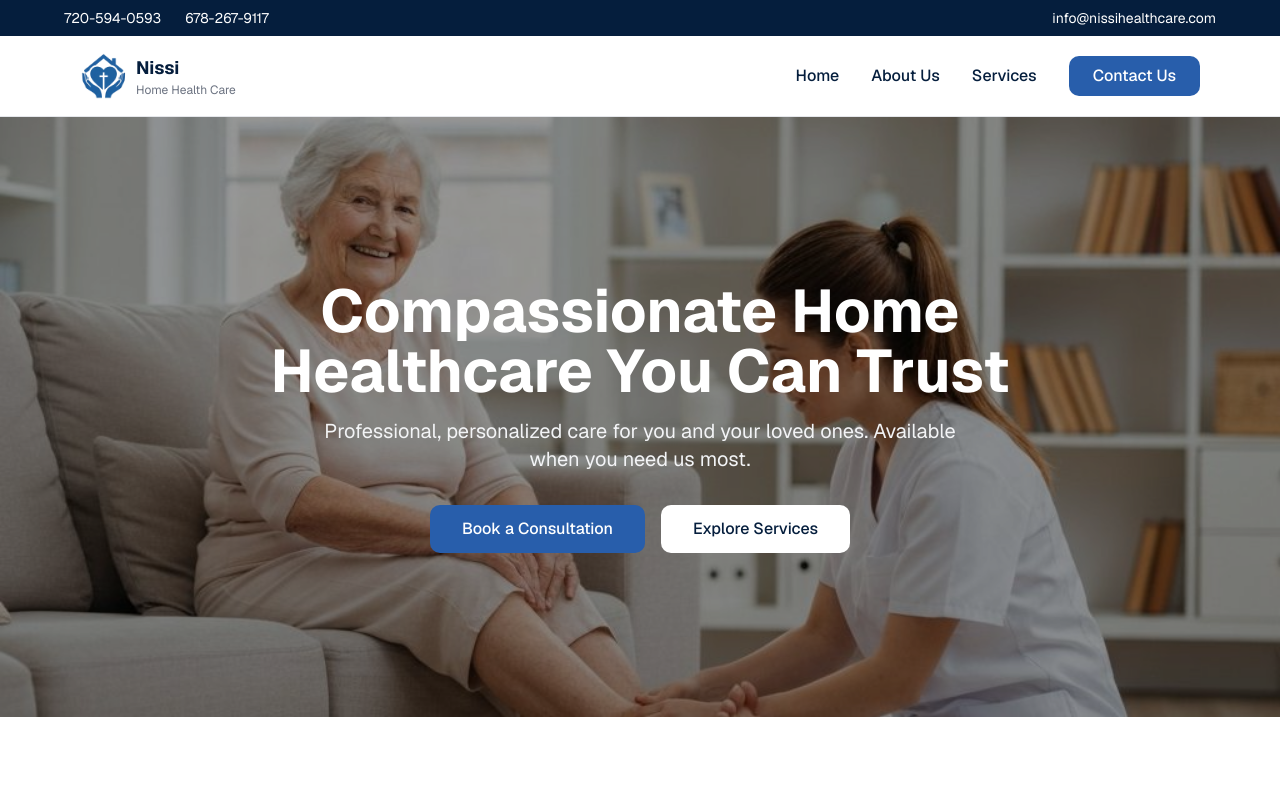
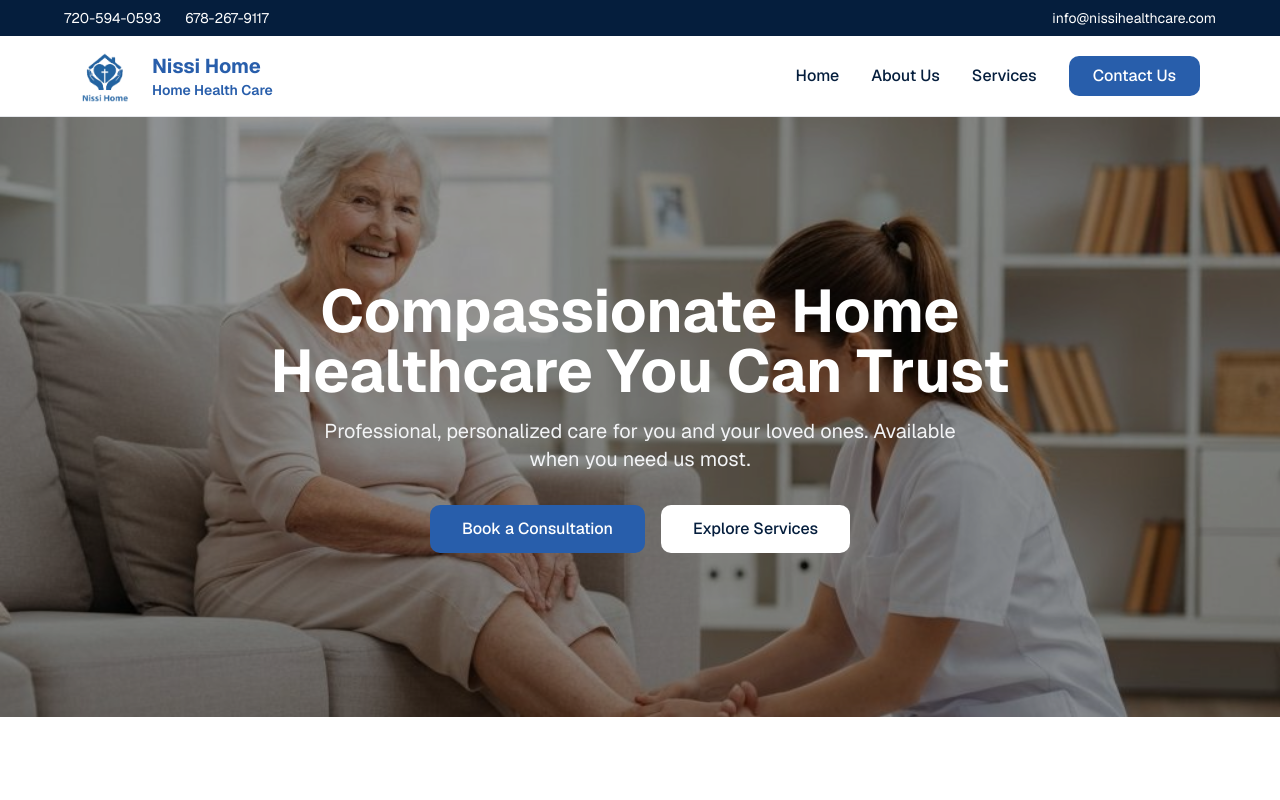
Before and after one commit to Titoluwa/nissi-website, a Next.js app: page / in a window 1280 px wide. Shown: the top 800 px of the page. Built offline with nearby package versions, Linux system fonts and the light colour scheme.

Commit message:
fix: new logo

```diff
--- a/app/layout.tsx
+++ b/app/layout.tsx
@@ -9,15 +9,24 @@ const geistMono = Geist_Mono({ subsets: ["latin"] })
 
 export const metadata: Metadata = {
   title: "Nissi Home Health Care - Professional In-Home Healthcare Services",
-  description:
-    "Compassionate, professional home health care services in Aurora, CO. Skilled nursing, physical therapy, and personalized care from trusted caregivers.",
+  description: "Compassionate, professional home health care services in Aurora, CO. Skilled nursing, physical therapy, and personalized care from trusted caregivers.",
   keywords: "home health care, skilled nursing, physical therapy, health aides, Aurora CO",
   openGraph: {
     title: "Nissi Home Health Care",
     description: "Professional in-home healthcare services with compassionate, certified caregivers.",
     type: "website",
   },
-    generator: 'v0.app'
+  icons: {
+    icon: [
+      {
+        url: "/images/nissi-logo-1.png",
+        type: "image/png+xml",
+      },
+    ],
+    shortcut: "/images/nissi-logo-1.png",
+    apple: "/images/nissi-logo-1.png",
+  },
+
 }
 
 export const viewport: Viewport = {
--- a/components/footer.tsx
+++ b/components/footer.tsx
@@ -11,7 +11,7 @@ export function Footer() {
           <div className="flex items-center gap-3">
             <div className="w-12 h-12 relative">
               <Image
-                src="/images/nissi-logo-1.png"
+                src="/images/nissi-logo-3.png"
                 alt="Nissi Logo"
                 width={48}
                 height={48}
--- a/components/header.tsx
+++ b/components/header.tsx
@@ -11,7 +11,7 @@ export function Header() {
   return (
     <>
       {/* Top Bar */}
-      <div className="bg-[#051E3D] text-white py-2 px-4">
+      <div className="bg-[#051E3D] text-white py-2 px-4 relative fixed">
         <div className="max-w-6xl mx-auto flex justify-between items-center text-sm">
           <div className="flex gap-6">
             <a href="tel:720-594-0593" className="hover:text-[#60A5FA] transition-colors">
@@ -31,18 +31,18 @@ export function Header() {
       <header className="bg-white border-b border-[#E5E7EB]">
         <div className="max-w-6xl mx-auto px-4 py-4 flex justify-between items-center">
           <Link href="/" className="flex items-center gap-2 flex-shrink-0">
-            <div className="w-12 h-12 relative">
+            <div className="w-16 h-12 relative">
               <Image
-                src="/images/nissi-logo-1.png"
+                src="/images/nissi-logo-3.png"
                 alt="Nissi Home Health Care"
-                width={48}
-                height={48}
+                width={50}
+                height={50}
                 className="object-contain"
               />
             </div>
-            <div className="hidden md:flex flex-col">
-              <span className="font-bold text-[#051E3D] text-lg">Nissi</span>
-              <span className="text-xs text-[#6B7280]">Home Health Care</span>
+            <div className="hidden md:flex flex-col text-primary">
+              <span className="font-bold text-xl">Nissi Home</span>
+              <span className="text-sm font-semibold">Home Health Care</span>
             </div>
           </Link>
 
@@ -59,7 +59,7 @@ export function Header() {
             </Link>
             <Link
               href="/contact"
-              className="bg-[#285EAB] text-white px-6 py-2 rounded-lg hover:bg-[#051E3D] transition-colors font-medium"
+              className="bg-primary text-white px-6 py-2 rounded-lg hover:bg-[#051E3D] transition-colors font-medium"
             >
               Contact Us
             </Link>
```
Also changed, not shown: public/images/nissi-logo-3.png (added).
